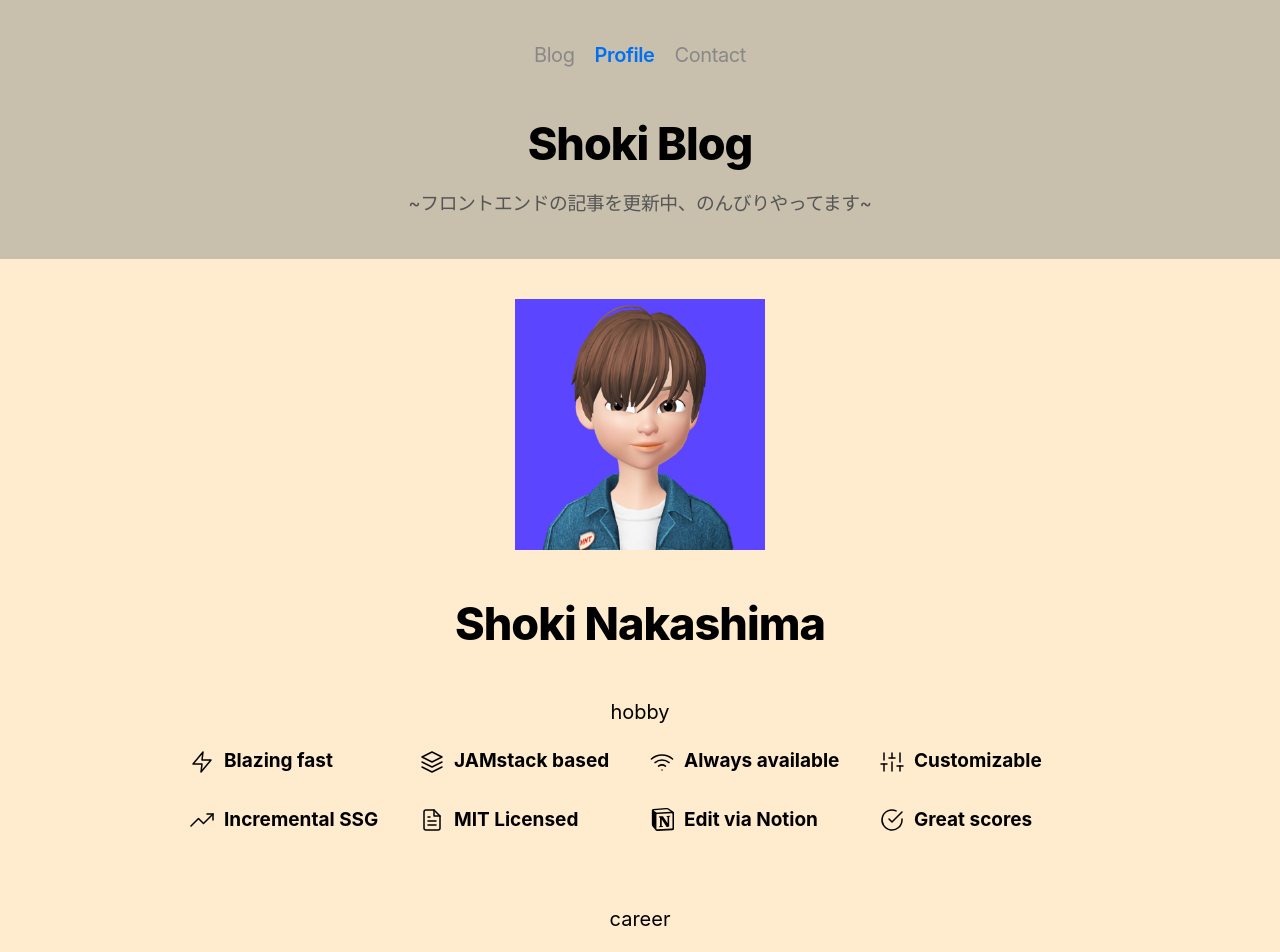
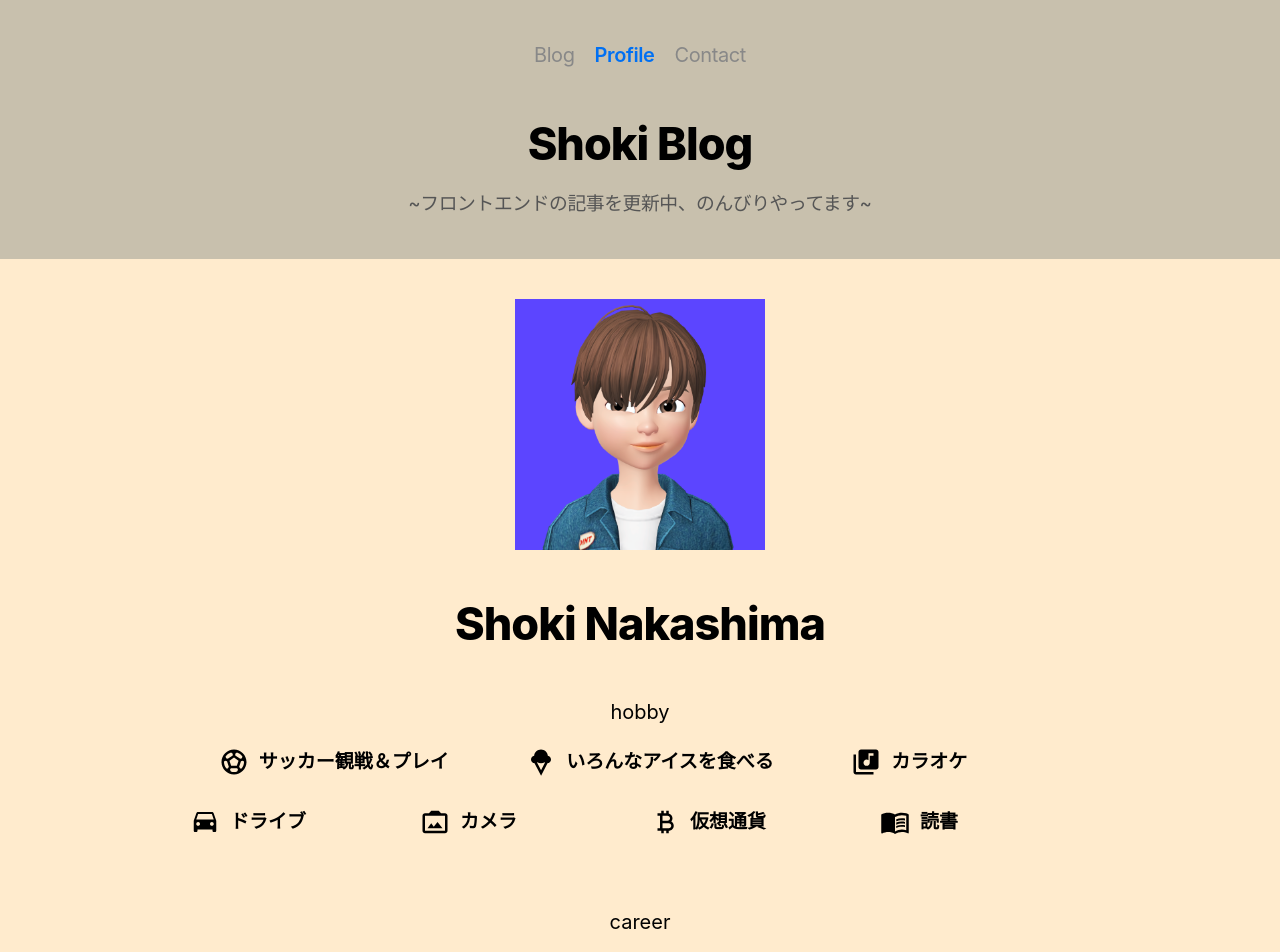
Before and after one commit to shojs777/shoki-notion-Blog, a Next.js app: page /profile in a window 1280 px wide. Shown: the top 952 px of the page. Built offline with nearby package versions, Linux system fonts and the light colour scheme.

Commit message:
趣味パーツ完成

```diff
--- a/src/components/features.tsx
+++ b/src/components/features.tsx
@@ -1,56 +1,49 @@
-import Lightning from './svgs/lightning'
-import Jamstack from './svgs/jamstack'
-import Wifi from './svgs/wifi'
-import Lighthouse from './svgs/lighthouse'
-import Plus from './svgs/plus'
-import Notion from './svgs/notion'
-import Edit from './svgs/edit'
-import Scroll from './svgs/scroll'
+import SportsSoccerIcon from '@mui/icons-material/SportsSoccer'
+import IcecreamIcon from '@mui/icons-material/Icecream'
+import LibraryMusicIcon from '@mui/icons-material/LibraryMusic'
+import DriveEtaIcon from '@mui/icons-material/DriveEta'
+import PhotoCameraBackIcon from '@mui/icons-material/PhotoCameraBack'
+import CurrencyBitcoinIcon from '@mui/icons-material/CurrencyBitcoin'
+import MenuBookIcon from '@mui/icons-material/MenuBook'
 
-const features = [
+const hobby = [
   {
-    text: 'Blazing fast',
-    icon: Lightning,
+    text: 'サッカー観戦＆プレイ',
+    icon: SportsSoccerIcon,
   },
   {
-    text: 'JAMstack based',
-    icon: Jamstack,
+    text: 'いろんなアイスを食べる',
+    icon: IcecreamIcon,
   },
   {
-    text: 'Always available',
-    icon: Wifi,
+    text: 'カラオケ',
+    icon: LibraryMusicIcon,
   },
   {
-    text: 'Customizable',
-    icon: Edit,
+    text: 'ドライブ',
+    icon: DriveEtaIcon,
   },
   {
-    text: 'Incremental SSG',
-    icon: Plus,
+    text: 'カメラ',
+    icon: PhotoCameraBackIcon,
   },
   {
-    text: 'MIT Licensed',
-    icon: Scroll,
+    text: '仮想通貨',
+    icon: CurrencyBitcoinIcon,
   },
   {
-    text: 'Edit via Notion',
-    icon: Notion,
-  },
-  {
-    text: 'Great scores',
-    icon: Lighthouse,
+    text: '読書',
+    icon: MenuBookIcon,
   },
 ]
 
-const Features = () => (
+export const Hobby = () => (
   <div className="features">
-    {features.map(({ text, icon: Icon }) => (
+    {hobby.map(({ text, icon: Icon }) => (
       <div className="feature" key={text}>
-        {Icon && <Icon height={24} width={24} />}
+        {<Icon height={24} width={24} />}
         <h4>{text}</h4>
       </div>
     ))}
   </div>
 )
-
-export default Features
--- a/src/pages/profile.tsx
+++ b/src/pages/profile.tsx
@@ -1,5 +1,5 @@
 import Header from '../components/header'
-import Features from '../components/features'
+import { Hobby } from '../components/features'
 import Styles from '../styles/profile.module.css'
 import ExtLink from '../components/ext-link'
 import Footer from '../components/footer'
@@ -19,11 +19,11 @@ export default function Profile() {
         </div>
         <h1 className={Styles.name}>Shoki Nakashima</h1>
         <h3>hobby</h3>
-        <Features />
+        <Hobby />
         <h3>career</h3>
-        <Features />
+
         <h3>skills</h3>
-        <Features />
+
         <h3>portfolio</h3>
         <div className={Styles.portfolio}>
           <ExtLink href="https://vercel.com">Vercel</ExtLink>
```
